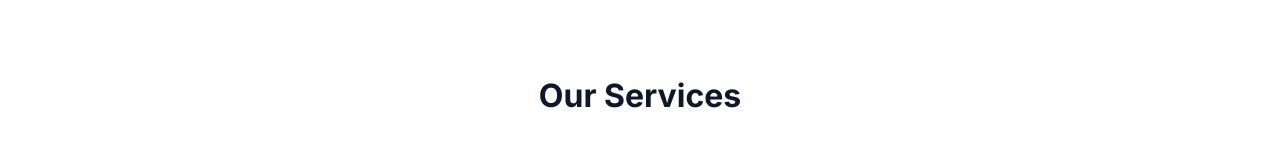
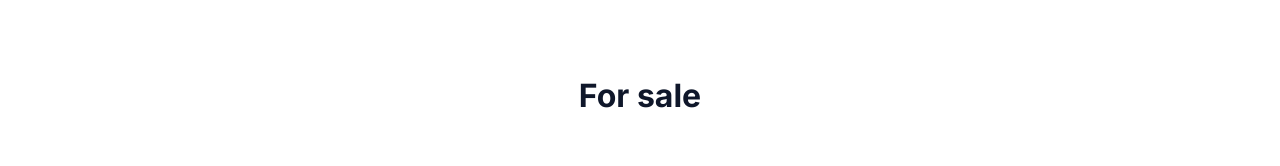
Before and after one commit to aiviant-bot/aiviant-site-traralgon-tree-services, a plain HTML site: page index.html in a window 1280 px wide. Shown: the part 570-736 px from the top of the page. Drawn offline with Linux system fonts and the light colour scheme.

Commit message:
Publish site via Aiviant

```diff
--- a/index.html
+++ b/index.html
@@ -50,7 +50,7 @@
 
     <section id="services" class="section">
         <div class="container">
-            <h2 class="section-title">Our Services</h2>
+            <h2 class="section-title">For sale</h2>
             <div class="services-grid">
 
         <div class="service-card">
```
